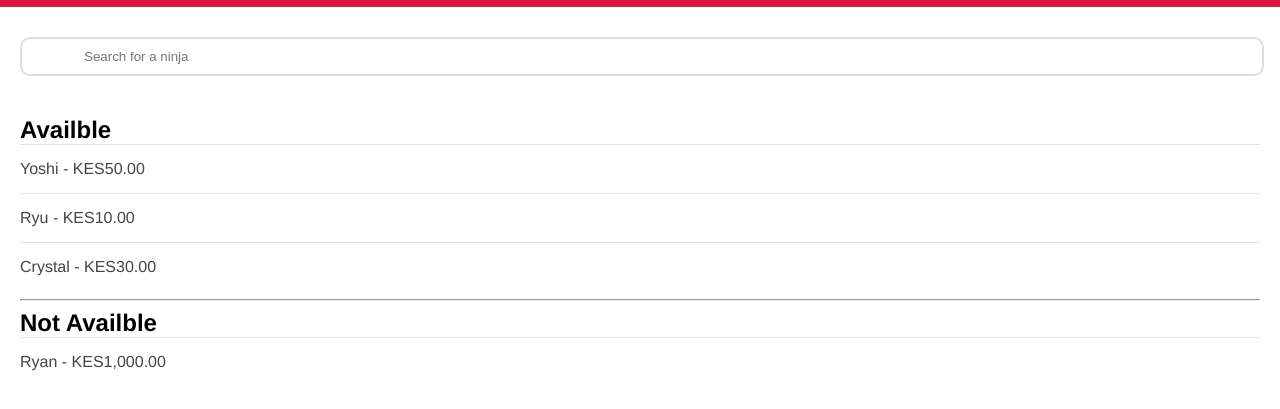
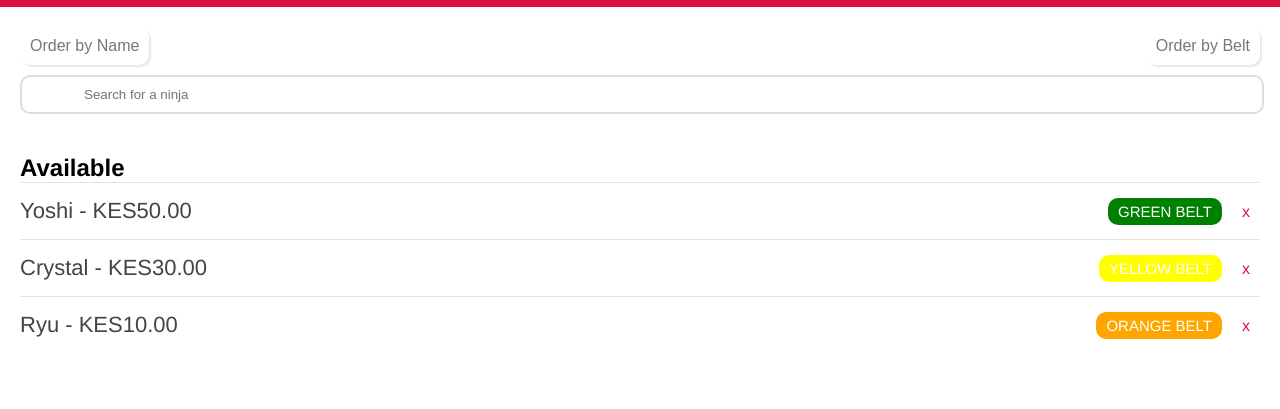
Before and after one commit to Raywire/net-ninja-tutorial-angularjs, a plain HTML site: page index.html in a window 1280 px wide. Shown: the part 41-450 px from the top of the page. Drawn offline with Linux system fonts and the light colour scheme.

Commit message:
Sets up ng-click directive

```diff
--- a/app/app.js
+++ b/app/app.js
@@ -1,6 +1,10 @@
 const myNinjaApp = angular.module('myNinjaApp', [])
 
 myNinjaApp.controller('NinjaController', ['$scope', function($scope){
+  $scope.removeNinja = function(ninja) {
+    const removedNinja = $scope.ninjas.indexOf(ninja)
+    $scope.ninjas.splice(removedNinja, 1)
+  }
   $scope.ninjas = [
     {
       name: "Yoshi",
@@ -25,6 +29,12 @@ myNinjaApp.controller('NinjaController', ['$scope', function($scope){
       belt: "black",
       rate: 1000,
       available: false
+    },
+    {
+      name: "Mini",
+      belt: "blue",
+      rate: 500,
+      available: false
     }
   ]
 }])
--- a/index.html
+++ b/index.html
@@ -12,16 +12,17 @@
     <header ng-include="'header.html'"></header>
     <div class="content">
       <div ng-controller="NinjaController">
+        <button ng-click="order = 'name'">Order by Name</button>
+        <button ng-click="order = 'belt'">Order by Belt</button>
         <input type="text" ng-model="search" placeholder="Search for a ninja">
         <ul>
-          <h2>Availble</h2>
-          <li ng-repeat="ninja in ninjas | orderBy: '-name' | filter: search" ng-show="ninja.available">
-            {{ ninja.name }} - {{ ninja.rate | currency: 'KES' }}
-          </li>
-          <hr>
-          <h2>Not Availble</h2>
-          <li ng-repeat="ninja in ninjas | orderBy: 'name' | filter: search" ng-hide="ninja.available">
-            {{ ninja.name }} - {{ ninja.rate | currency: 'KES' }}
+          <h2>Available</h2>
+          <li ng-repeat="ninja in ninjas | orderBy: order | filter: search" ng-show="ninja.available">
+            <h3>
+              {{ ninja.name }} - {{ ninja.rate | currency: 'KES' }}
+            </h3>
+            <div class="remove" ng-click="removeNinja(ninja)">x</div>
+            <span class="belt" style="background: {{ninja.belt}}">{{ ninja.belt }} belt</span>
           </li>
         </ul>
       </div>
```
